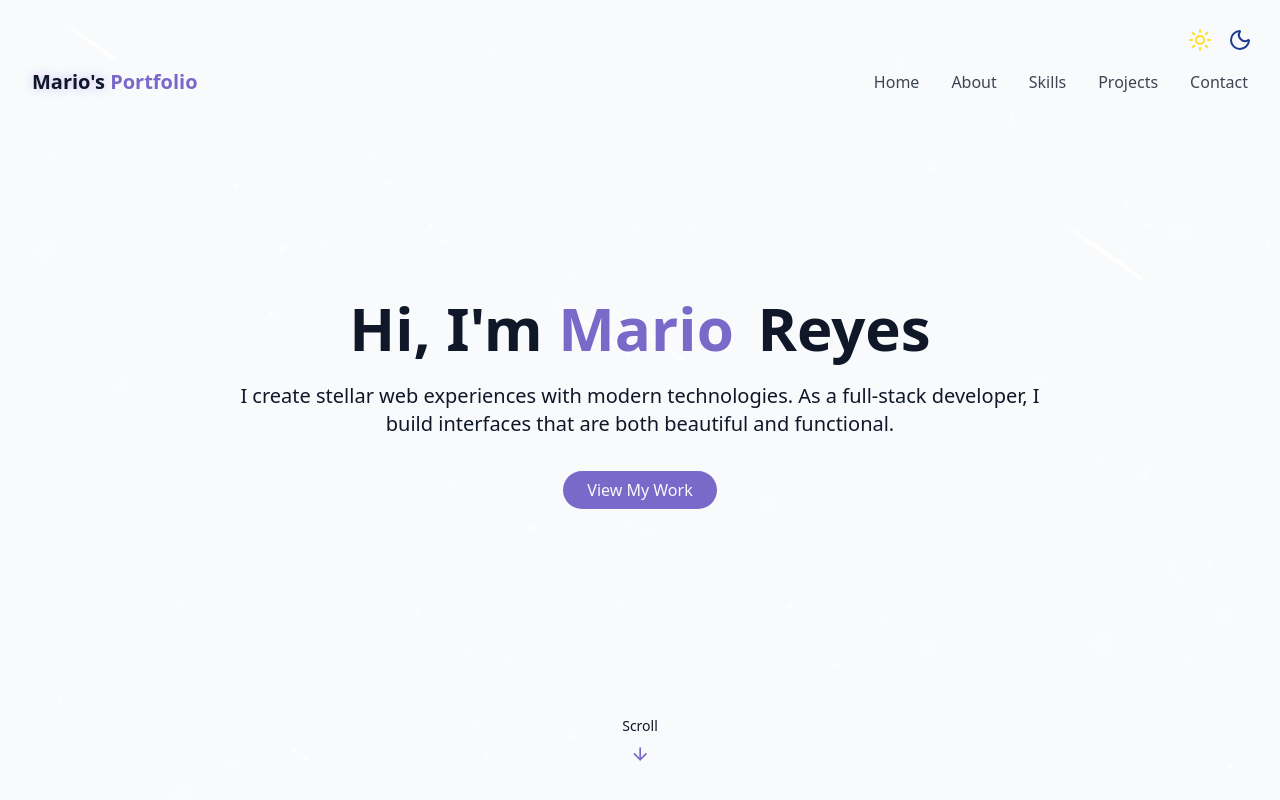
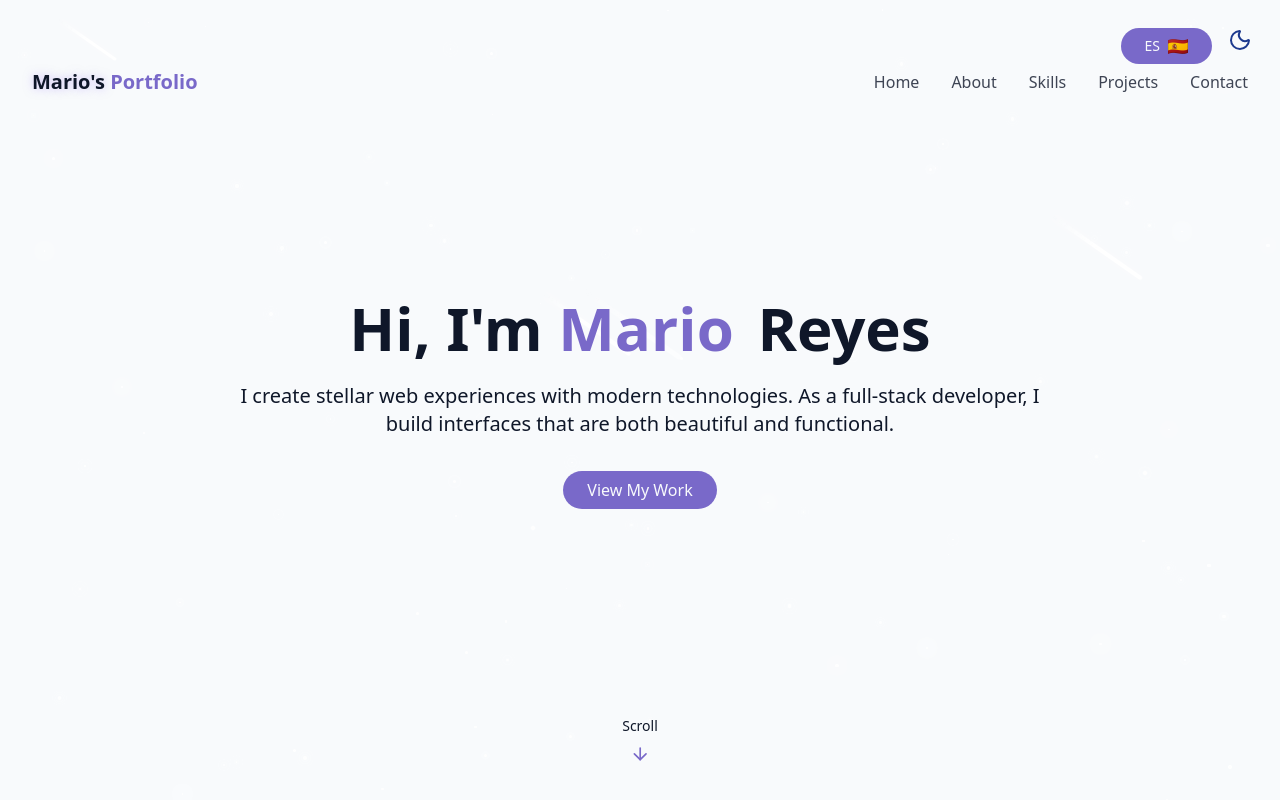
Before and after one commit to mario505/portfolio, a React (Vite) app: page / in a window 1280 px wide. Shown: the top 800 px of the page. Built offline with nearby package versions, Linux system fonts and the light colour scheme.

Commit message:
add flags for en and es lang, refactor LangToggle to have div with flag image

```diff
--- a/src/components/LangToggle.jsx
+++ b/src/components/LangToggle.jsx
@@ -8,14 +8,17 @@ export default function LangToggle() {
   };
 
   return (
-    <button
+    <div
       onClick={sendmsg}
       className={cn(
         "fixed max-sm:hidden top-5 right-15 z-50 p-2 rounded-full",
         "transition-colors duration-300 focus:outlin-hidden",
       )}
     >
-      <Sun className="h-6 w-6 text-yellow-300" />{" "}
-    </button>
+      <p className="cosmic-button flex gap-2">
+        <span className="text-sm">ES</span>{" "}
+        <img src="es.png" className="h-5 w-5 object-contain" />
+      </p>
+    </div>
   );
 }
```
Also changed, not shown: public/es.png (added), public/us.png (added).
